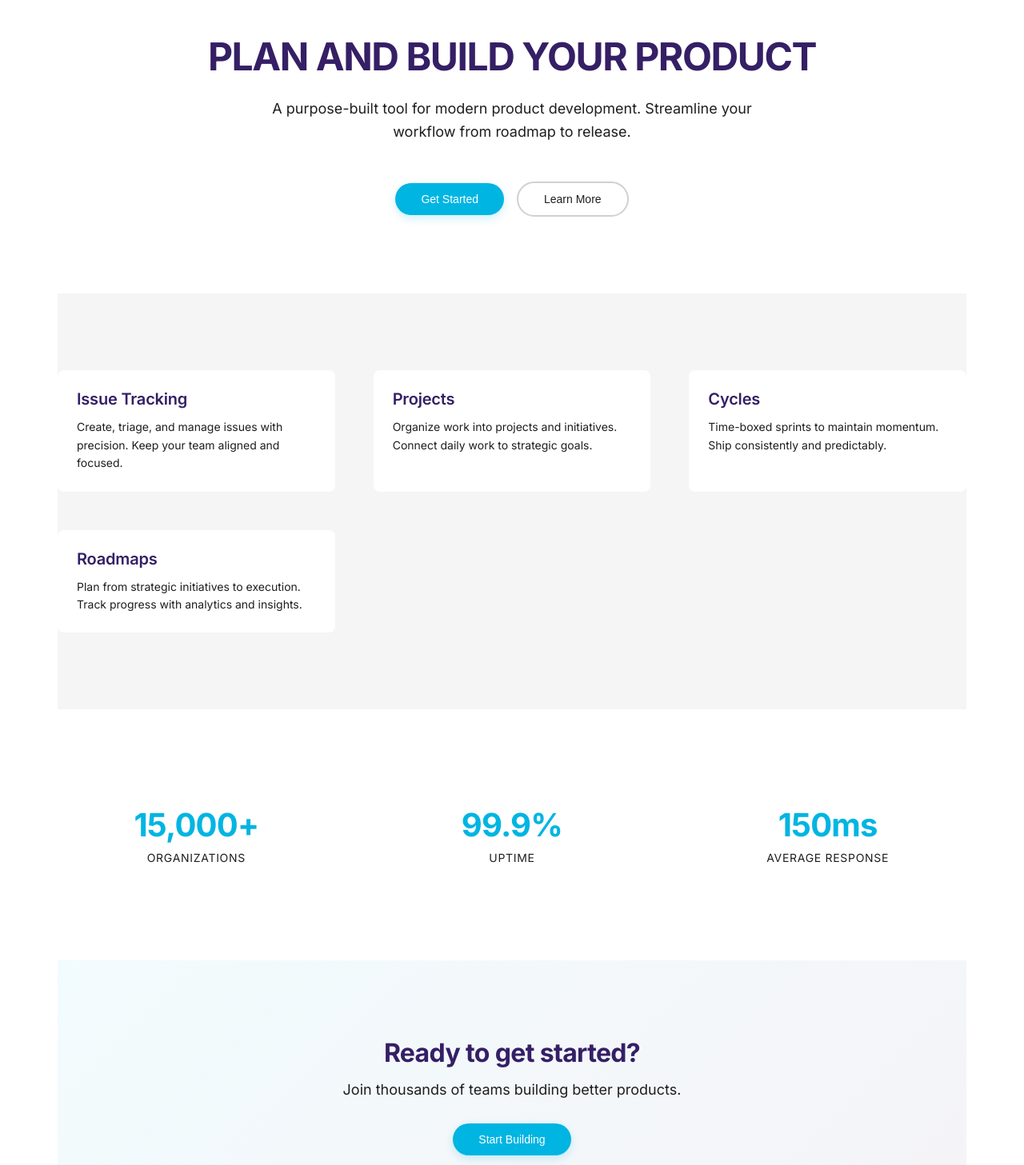
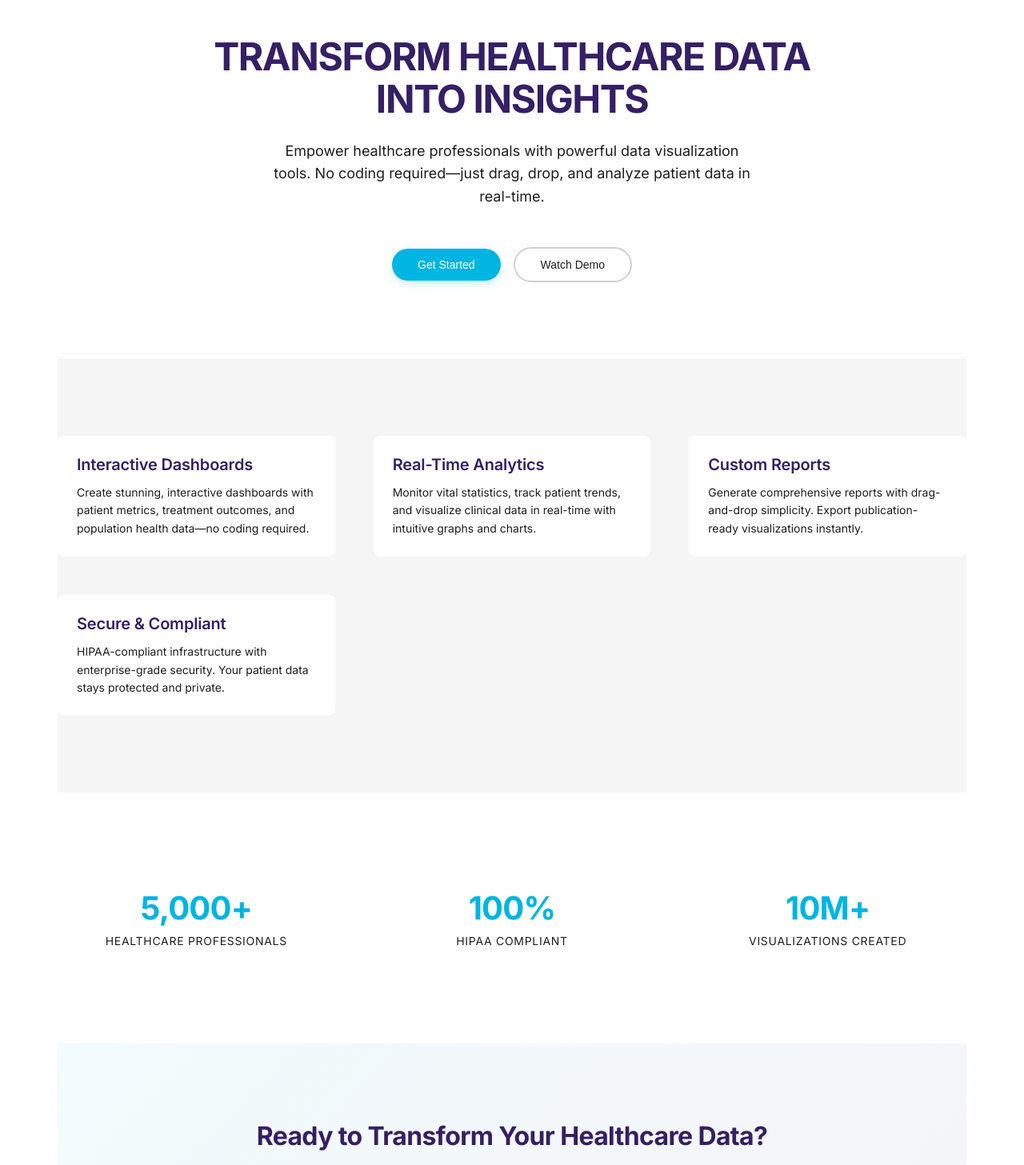
Before and after one commit to MisplacedOrange/Rythm-Hacks, a React (Vite) app in the folder rythmhacks/frontend/: page / in a window 1280 px wide. Shown: the part 140-1597 px from the top of the page at 80% size. Built offline with nearby package versions, Linux system fonts and the light colour scheme.

Commit message:
Made Content Reflect Goals

```diff
--- a/rythmhacks/frontend/src/Home.jsx
+++ b/rythmhacks/frontend/src/Home.jsx
@@ -8,15 +8,15 @@ const Home = () => {
 
         <section className="hero-section">
           <h1 className="hero-title">
-            Plan and build your product
+            Transform Healthcare Data Into Insights
           </h1>
           <p className="hero-description">
-            A purpose-built tool for modern product development.
-            Streamline your workflow from roadmap to release.
+            Empower healthcare professionals with powerful data visualization tools.
+            No coding required—just drag, drop, and analyze patient data in real-time.
           </p>
           <div className="hero-actions">
             <button className="btn-primary">Get Started</button>
-            <button className="btn-secondary">Learn More</button>
+            <button className="btn-secondary">Watch Demo</button>
           </div>
         </section>
 
@@ -24,34 +24,34 @@ const Home = () => {
         <section className="features-section">
           <div className="feature-grid">
             <div className="feature-item">
-              <h3 className="feature-title">Issue Tracking</h3>
+              <h3 className="feature-title">Interactive Dashboards</h3>
               <p className="feature-description">
-                Create, triage, and manage issues with precision.
-                Keep your team aligned and focused.
+                Create stunning, interactive dashboards with patient metrics,
+                treatment outcomes, and population health data—no coding required.
               </p>
             </div>
 
             <div className="feature-item">
-              <h3 className="feature-title">Projects</h3>
+              <h3 className="feature-title">Real-Time Analytics</h3>
               <p className="feature-description">
-                Organize work into projects and initiatives.
-                Connect daily work to strategic goals.
+                Monitor vital statistics, track patient trends, and visualize
+                clinical data in real-time with intuitive graphs and charts.
               </p>
             </div>
 
             <div className="feature-item">
-              <h3 className="feature-title">Cycles</h3>
+              <h3 className="feature-title">Custom Reports</h3>
               <p className="feature-description">
-                Time-boxed sprints to maintain momentum.
-                Ship consistently and predictably.
+                Generate comprehensive reports with drag-and-drop simplicity.
+                Export publication-ready visualizations instantly.
               </p>
             </div>
 
             <div className="feature-item">
-              <h3 className="feature-title">Roadmaps</h3>
+              <h3 className="feature-title">Secure & Compliant</h3>
               <p className="feature-description">
-                Plan from strategic initiatives to execution.
-                Track progress with analytics and insights.
+                HIPAA-compliant infrastructure with enterprise-grade security.
+                Your patient data stays protected and private.
               </p>
             </div>
           </div>
@@ -61,27 +61,27 @@ const Home = () => {
         <section className="stats-section">
           <div className="stats-grid">
             <div className="stat-item">
-              <div className="stat-number">15,000+</div>
-              <div className="stat-label">Organizations</div>
+              <div className="stat-number">5,000+</div>
+              <div className="stat-label">Healthcare Professionals</div>
             </div>
             <div className="stat-item">
-              <div className="stat-number">99.9%</div>
-              <div className="stat-label">Uptime</div>
+              <div className="stat-number">100%</div>
+              <div className="stat-label">HIPAA Compliant</div>
             </div>
             <div className="stat-item">
-              <div className="stat-number">150ms</div>
-              <div className="stat-label">Average Response</div>
+              <div className="stat-number">10M+</div>
+              <div className="stat-label">Visualizations Created</div>
             </div>
           </div>
         </section>
 
         {/* CTA Section */}
         <section className="cta-section">
-          <h2 className="cta-title">Ready to get started?</h2>
+          <h2 className="cta-title">Ready to Transform Your Healthcare Data?</h2>
           <p className="cta-description">
-            Join thousands of teams building better products.
+            Join thousands of healthcare professionals visualizing data without writing a single line of code.
           </p>
-          <button className="btn-primary">Start Building</button>
+          <button className="btn-primary">Start Free Trial</button>
         </section>
       </div>
     </div>
```
